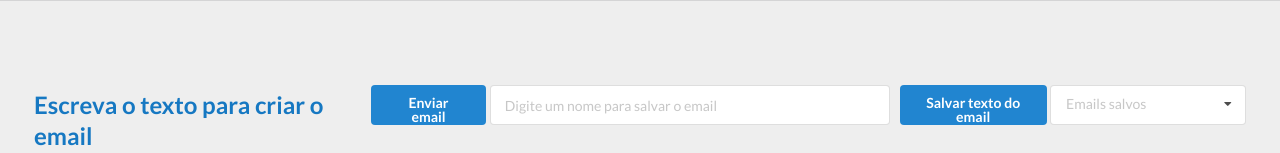
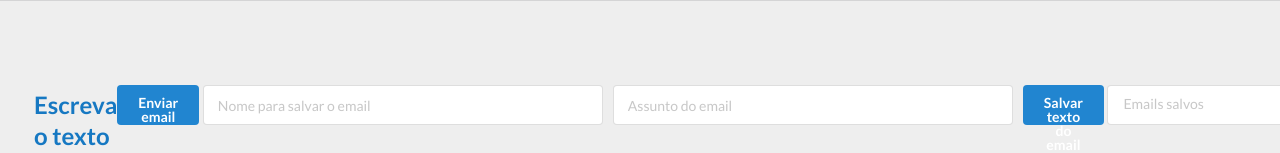
Before and after one commit to amaurirg/controle-captacao, a Django app: page /captacao/emails in a window 1280 px wide. Shown: the part 70-223 px from the top of the page. Run offline with Django 4.2, Linux system fonts and the light colour scheme; data that the repository does not hold is empty; some libraries are stand-ins or nearby versions.

Commit message:
Added subject to email

```diff
--- a/captacao/admin.py
+++ b/captacao/admin.py
@@ -592,4 +592,4 @@
 
 @admin.register(EmailFile)
 class EmailFileAdmin(admin.ModelAdmin):
-    list_display = ['filename', 'email']
+    list_display = ['filename', 'subject', 'email']
--- a/captacao/templates/base.html
+++ b/captacao/templates/base.html
@@ -392,13 +392,19 @@
     function enviaDadosEmail() {
         csrfToken = document.querySelector('[name=csrfmiddlewaretoken]').value
         filename = document.querySelector('input[name=nome-arquivo]')
+        subject = document.querySelector('input[name=assunto-email]')
         editorText = quill.root.innerHTML
 
-        if (filename.value === '' && editorText === '<p><br></p>') {
-            return textErrorMessage('Necessário um nome e o texto')
-        } else if (filename.value === '') {
+        {% comment %}if (filename.value === '' && subject.value === '' && editorText === '<p><br></p>') {
+            return textErrorMessage('Necessário nome, assunto e texto')
+        } else{% endcomment %}
+        if (filename.value === '') {
             return textErrorMessage('Faltando um nome para ser salvo')
-        } else if (editorText === '<p><br></p>') {
+        }
+        else if (subject.value === '') {
+            return textErrorMessage('Digite o assunto do email')
+        }
+        else if (editorText === '<p><br></p>') {
             return textErrorMessage('Crie um texto para o email')
         }
 
@@ -409,12 +415,14 @@
             },
             body: JSON.stringify({
                 'nome': filename.value,
-                'email': editorText
+                'email': editorText,
+                'assunto': subject.value
             })
         }).then(function (result) {
             {% comment %}console.log('result =', result.json()){% endcomment %}
             if (result.status === 201) {
                 filename.value = ""
+                subject.value = ""
                 quill.root.innerHTML = ""
 
                 textSuccessMessage('Email salvo com sucesso!')
@@ -448,6 +456,7 @@
 
             document.getElementById("btnSaveTextEmail").setAttribute('disabled', 'disabled')
             document.querySelector('input[name=nome-arquivo]').setAttribute('disabled', 'disabled')
+            document.querySelector('input[name=assunto-email]').setAttribute('disabled', 'disabled')
             {#document.getElementById("btnSaveTextEmail").style.visibility = "hidden";#}
             {#document.querySelector('input[name=nome-arquivo]').setAttribute('type', 'hidden')#}
             quill.root.innerHTML = data.email
--- a/captacao/templates/emails.html
+++ b/captacao/templates/emails.html
@@ -21,7 +21,9 @@
             <h2 class="blue_color" style="padding-top: 5px">Escreva o texto para criar o email</h2>
             <button class="ui button primary" id="btnSendEmail" onclick="sendEmail()">Enviar email</button>
             <div class="ui input">
-                <input type="text" name="nome-arquivo" placeholder="Digite um nome para salvar o email"
+                <input type="text" name="nome-arquivo" placeholder="Nome para salvar o email"
+                       style="width: 400px; margin-right: 10px;" required>
+                <input type="text" name="assunto-email" placeholder="Assunto do email"
                        style="width: 400px; margin-right: 10px;" required>
                 <button class="ui button primary" id="btnSaveTextEmail" onclick="enviaDadosEmail()">Salvar texto do email</button>
             </div>
--- a/captacao/views.py
+++ b/captacao/views.py
@@ -495,11 +495,12 @@
     if request.method == 'POST':
         data = json.loads(request.body)
         try:
-            email = EmailFile.objects.create(filename=data['nome'], email=data['email'])
+            email = EmailFile.objects.create(filename=data['nome'], subject=data['assunto'], email=data['email'])
             return JsonResponse({
                 'create': 'success',
                 'id': email.pk,
                 'nome': email.filename,
+                'assunto': email.subject,
                 'email': email.email,
             }, status=201)
         except:
```
Also changed, not shown: captacao/models.py (+3 -10 lines), captacao/migrations/0004_emailfile_subject_alter_emailfile_email_and_more.py (added).
